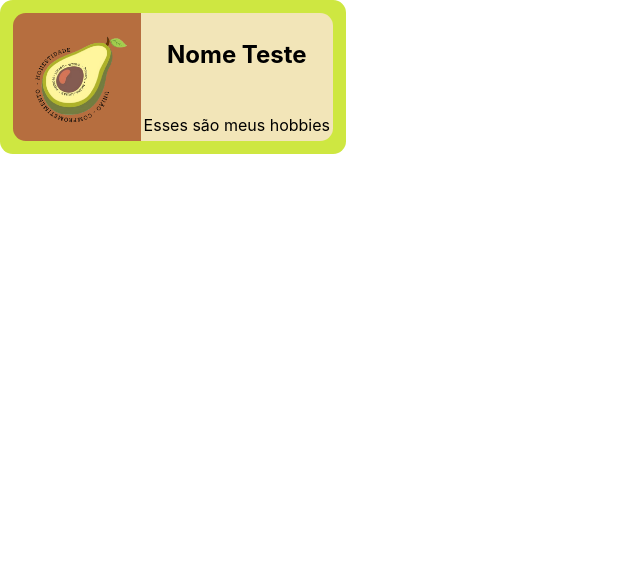
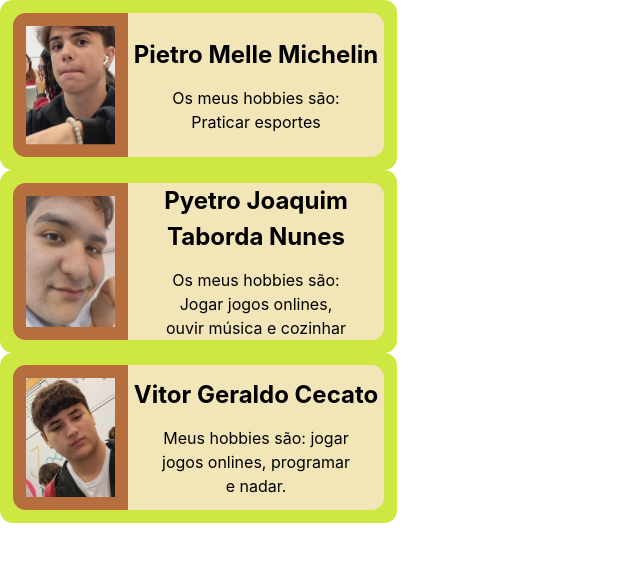
Before and after one commit to vitorcecato-sesi/desafio-react-grupo3, a React (Vite) app: page / in a window 1280 px wide. Shown: the top 562 px of the page, without its empty margins (0-640 px from the left). Built offline with nearby package versions, Linux system fonts and the light colour scheme.

Commit message:
Inserimento de 3 perfis no app.jsx e algumas alterações

```diff
--- a/src/App.jsx
+++ b/src/App.jsx
@@ -1,12 +1,22 @@
 import './App.css'
 import Perfil from "./components/Perfis"
-import Teste from "./assets/logoG3.png"
+
+
+
+import fotoPietro from "./assets/fotoUsuarioPietroM.png"
+import fotoPyetro from "./assets/fotoUsuarioPyetro.png"
+import fotoVitor from "./assets/fotoUsuarioVitorG.png"
 
 function App() {
 
   return (
     <>
-      <Perfil foto={Teste} nome="Nome Teste" hobbies="Esses são meus hobbies"/>
+
+
+
+      <Perfil foto={fotoPietro} nome="Pietro Melle Michelin" hobbies ="Os meus hobbies são: Praticar esportes"></Perfil>
+      <Perfil foto={fotoPyetro} nome="Pyetro Joaquim Taborda Nunes" hobbies ="Os meus hobbies são: Jogar jogos onlines, ouvir música e cozinhar"></Perfil>
+      <Perfil foto={fotoVitor} nome="Vitor Geraldo Cecato " hobbies ="Meus hobbies são: jogar jogos onlines, programar e nadar."></Perfil>
     </>
   )
 }
--- a/src/components/Perfis.css
+++ b/src/components/Perfis.css
@@ -11,16 +11,23 @@
 display: flex;
 flex-direction: column;
 background-color: #F2E5B8;
-width: 15vw;
-height: 10vw;
+width: 20vw;
+height: auto;
+margin: 0;
+padding: 0;
 text-align: center;
+justify-content: center;
+align-items: center;
 border-top-right-radius: 1vw;
 border-bottom-right-radius: 1vw;
+gap: 1vw;
 }
 
+
 .fotoPerfil {
-    width: 10vw;
-    height: 10vw;
+    padding: 1vw;
+    width: 7vw;
+    height: auto;
     background-color: #B66E3F;
     border-top-left-radius: 1vw;
     border-bottom-left-radius: 1vw;
@@ -28,8 +35,11 @@ border-bottom-right-radius: 1vw;
 
 .nome {
     font-size: 1.5em;
+    margin: 0;
 }
 
 .hobbies {
     font-size: 1 em;
+    margin: 0;
+    width: 15vw;
 }
```
